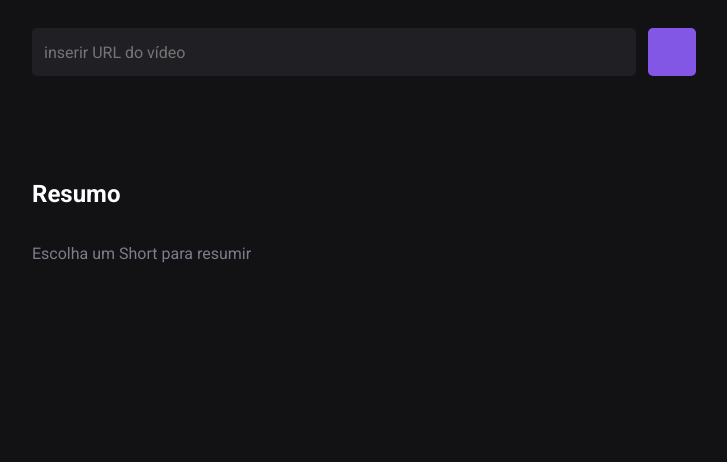
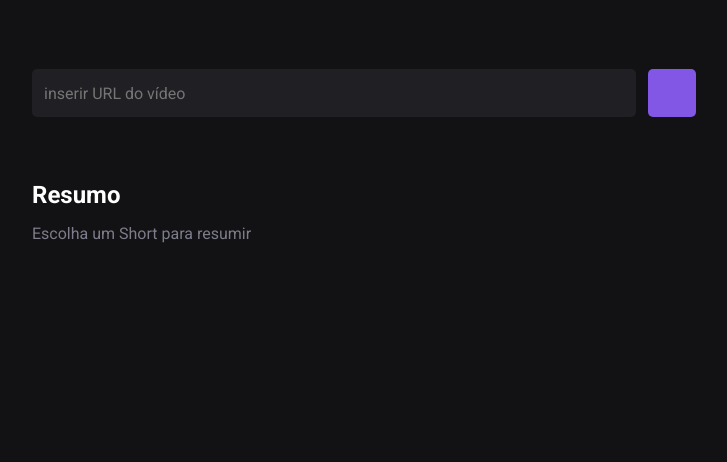
Before and after one commit to Danillo2/shorts-summary, a website built with Vite: page index.html in a window 1280 px wide. Shown: the part 338-800 px from the top of the page, without its empty margins (276-1003 px from the left). Built offline with nearby package versions, Linux system fonts and the light colour scheme; some icons are missing.

Commit message:
Adjustments in app.css (h2 and p)

```diff
--- a/web/styles/app.css
+++ b/web/styles/app.css
@@ -9,18 +9,15 @@
   margin-top: -5px;
 }
 
-#app > img {
-  width: 64px;
-}
-
 #app > h2 {
   align-self: flex-start;
-  margin-top: 104px;
+  margin-top: 64px;
 }
 #app > p {
   align-self: flex-start;
   text-align: justify;
   width: 512px;
+  margin-top: -5px;
 }
 
 #app .placeholder {
```
